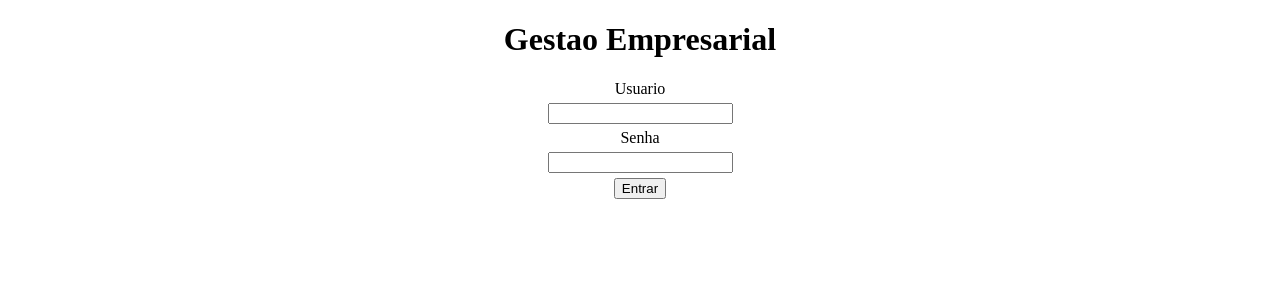
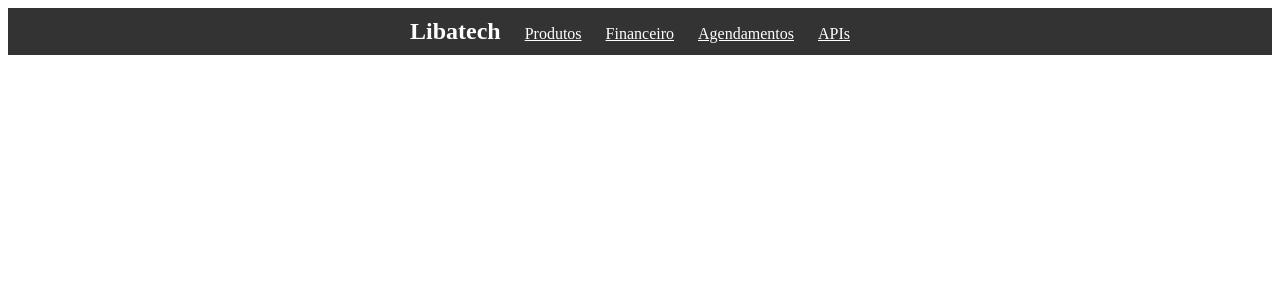
Before and after one commit to LibaTech-VCA/projetos, a Django app: template projetos-avancados/gestorEmpresarial/gestorEmpresarial/main/templates/index.html in a window 1280 px wide. Shown: the top 300 px of the page. Run offline with Django 5.2, Linux system fonts and the light colour scheme; the template is opened without the code that fills it, so the values that code supplies are empty.

Commit message:
Update do Site

```diff
--- a/projetos-avancados/gestorEmpresarial/gestorEmpresarial/gestorEmpresarial/settings.py
+++ b/projetos-avancados/gestorEmpresarial/gestorEmpresarial/gestorEmpresarial/settings.py
@@ -25,7 +25,7 @@ SECRET_KEY = 'django-insecure-@uu06g=m_(ppzv=*w*fy4nt#q5di+s4*(@(hev!utxmgbakjr%
 # SECURITY WARNING: don't run with debug turned on in production!
 DEBUG = True
 
-ALLOWED_HOSTS = []
+ALLOWED_HOSTS = ['*']
 
 
 # Application definition
@@ -122,3 +122,5 @@ STATIC_URL = 'static/'
 # https://docs.djangoproject.com/en/5.1/ref/settings/#default-auto-field
 
 DEFAULT_AUTO_FIELD = 'django.db.models.BigAutoField'
+LOGIN_REDIRECT_URL = '/'
+LOGOUT_REDIRECT_URL = '/login/'
--- a/projetos-avancados/gestorEmpresarial/gestorEmpresarial/gestorEmpresarial/urls.py
+++ b/projetos-avancados/gestorEmpresarial/gestorEmpresarial/gestorEmpresarial/urls.py
@@ -17,8 +17,11 @@ Including another URLconf
 from django.contrib import admin
 from django.urls import path
 from main.views import viewIndex
+from django.contrib.auth import views as auth_views
 
 urlpatterns = [
     path('admin/', admin.site.urls),
     path('', viewIndex),
+    path('login/', auth_views.LoginView.as_view(template_name='login.html'), name='login'),
+    path('logout/', auth_views.LogoutView.as_view(), name='logout'),
 ]
--- a/projetos-avancados/gestorEmpresarial/gestorEmpresarial/main/templates/index.html
+++ b/projetos-avancados/gestorEmpresarial/gestorEmpresarial/main/templates/index.html
@@ -3,39 +3,41 @@
 <head>
     <meta charset="UTF-8">
     <meta name="viewport" content="width=device-width, initial-scale=1.0">
-    <title>Gestao Empresarial</title>
+    <title>Document</title>
     <style>
-        .titulo {
-            justify-content: center;
-        }
-        .titulo  h1 {
+        nav {
+            background-color: #333;
+            color: white;
+            padding: 10px;
             text-align: center;
-        }
-        form {
-            display: flex;
-            align-items: center;
-            justify-content: center;
-            flex-direction: column;
-            padding: 4px auto;
-            margin-bottom: 15px;
 
         }
-        form input {
-            color: black;
-            margin: 5px;
+        nav h1{
+            margin: 0;
+            padding: 0;
+            display: inline;
+
+
+        }
+        nav li{
+            display: inline;
+            margin: 0 10px;
+        }
+        nav a{
+            color: white;
+            padding: 10px;
         }
     </style>
 </head>
 <body>
-    <div class="titulo">
-        <h1>Gestao Empresarial</h1>
-    </div>
-    <form>
-        <label>Usuario</label>
-        <input id="usuario" type="text" name="usuario">
-        <label>Senha</label>
-        <input id="senha" type="password" name="senha">
-        <button type="submit">Entrar</button>
-    </form>
+    <nav>
+        <h1>Libatech</h1>
+        <li>
+            <a href="">Produtos</a>
+            <a href="">Financeiro</a>
+            <a href="">Agendamentos</a>
+            <a href="">APIs</a>
+        </li>
+    </nav>
 </body>
 </html>
--- a/projetos-avancados/gestorEmpresarial/gestorEmpresarial/main/views.py
+++ b/projetos-avancados/gestorEmpresarial/gestorEmpresarial/main/views.py
@@ -1,5 +1,8 @@
 from django.shortcuts import render
+from django.contrib.auth.decorators import login_required
+# Create your views here.
 
-# Create your views here.
+
+@login_required
 def viewIndex(request):
     return render(request, 'index.html')
```
Also changed, not shown: projetos-avancados/gestorEmpresarial/gestorEmpresarial/main/templates/login.html (added, +19 -0 lines), projetos-avancados/gestorEmpresarial/gestorEmpresarial/db.sqlite3, projetos-avancados/gestorEmpresarial/gestorEmpresarial/main/templates/financeiro.html (added), projetos-avancados/gestorEmpresarial/gestorEmpresarial/main/templates/produtos.html (added).
